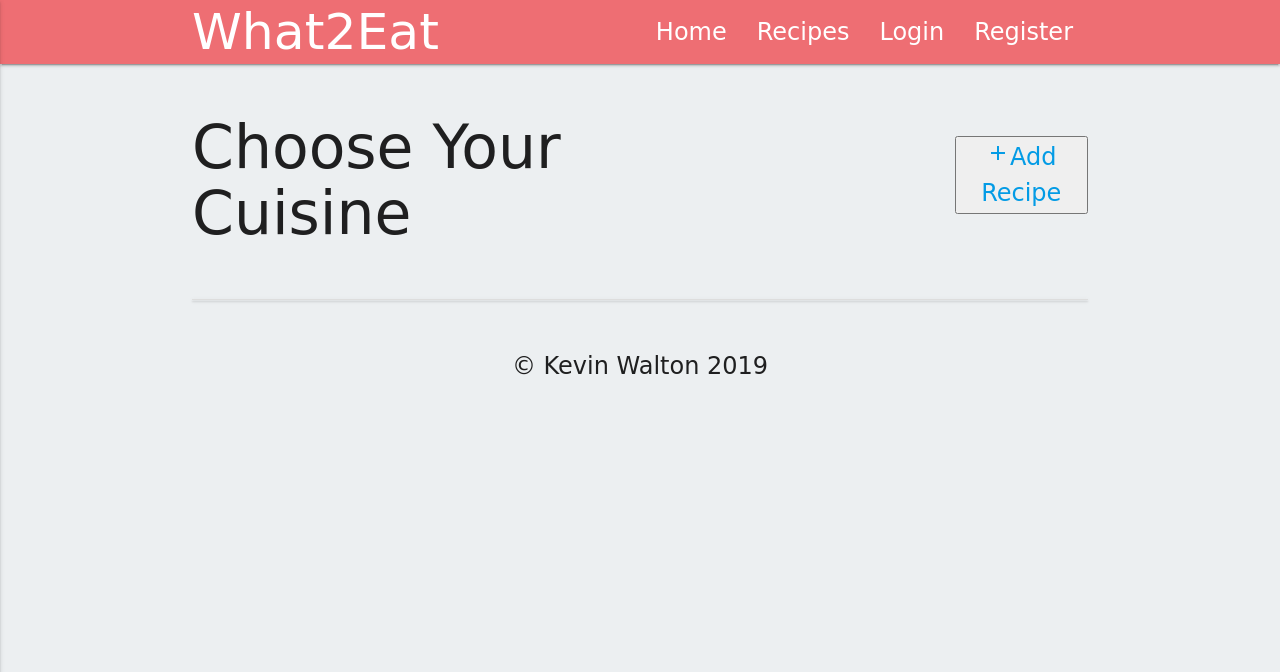
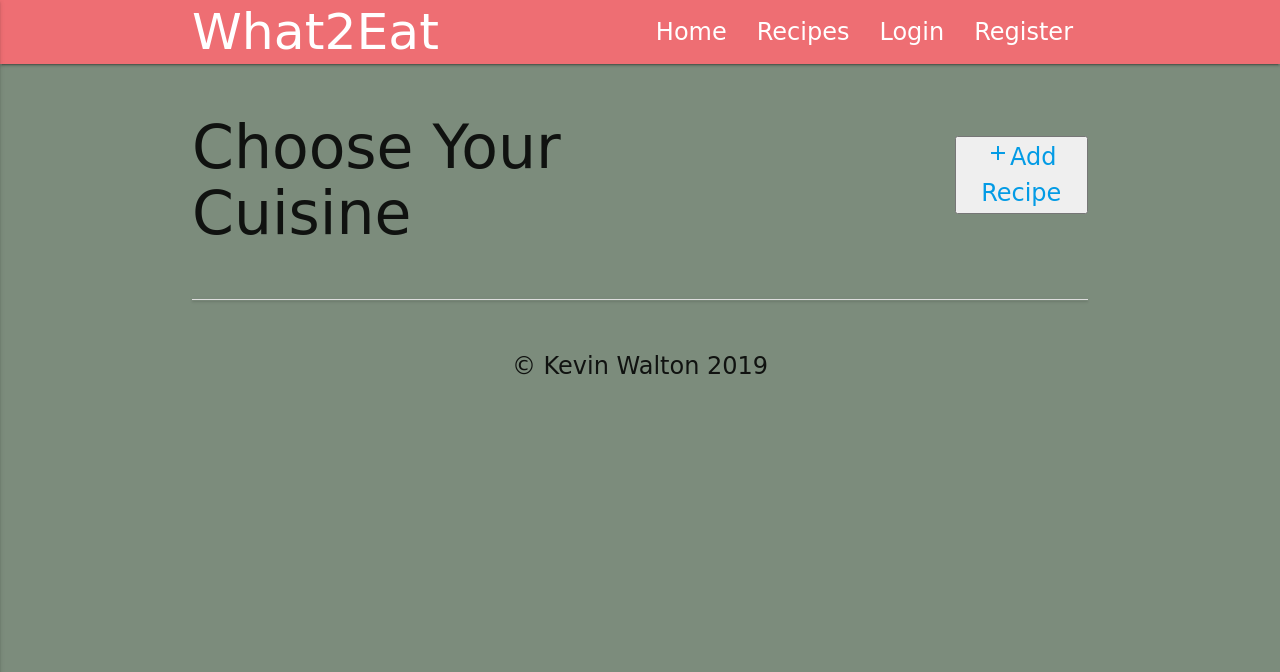
Before and after one commit to Hermeticpoet/Milestone-Project-3, a Flask app: page / in a window 1280 px wide. Shown: the top 672 px of the page. Run offline with Flask 2, Linux system fonts and the light colour scheme; data that the repository does not hold is empty; some libraries are stand-ins or nearby versions.

Commit message:
Changed index page background colour

```diff
--- a/static/css/style.css
+++ b/static/css/style.css
@@ -1,7 +1,7 @@
 /******* Root Variables *******/
 
 :root {
-    --body-background: #eceff1;
+    --body-background: #7c8c7c;
     --primary-font: cursive, sans-serif;
     --secondary-font: Roboto, Ariel;
     --component-color: #ba68c8;
@@ -76,7 +76,12 @@
     display: flex;
     flex-direction: column;
     align-content: center;
+    background-color: brown;
 }
+
+/*.collapsible-body::nth-child(1) {*/
+/*    background-color: brown;*/
+/*}*/
 
 h3 {
     font-size: var(--lg-h3-font);
```
